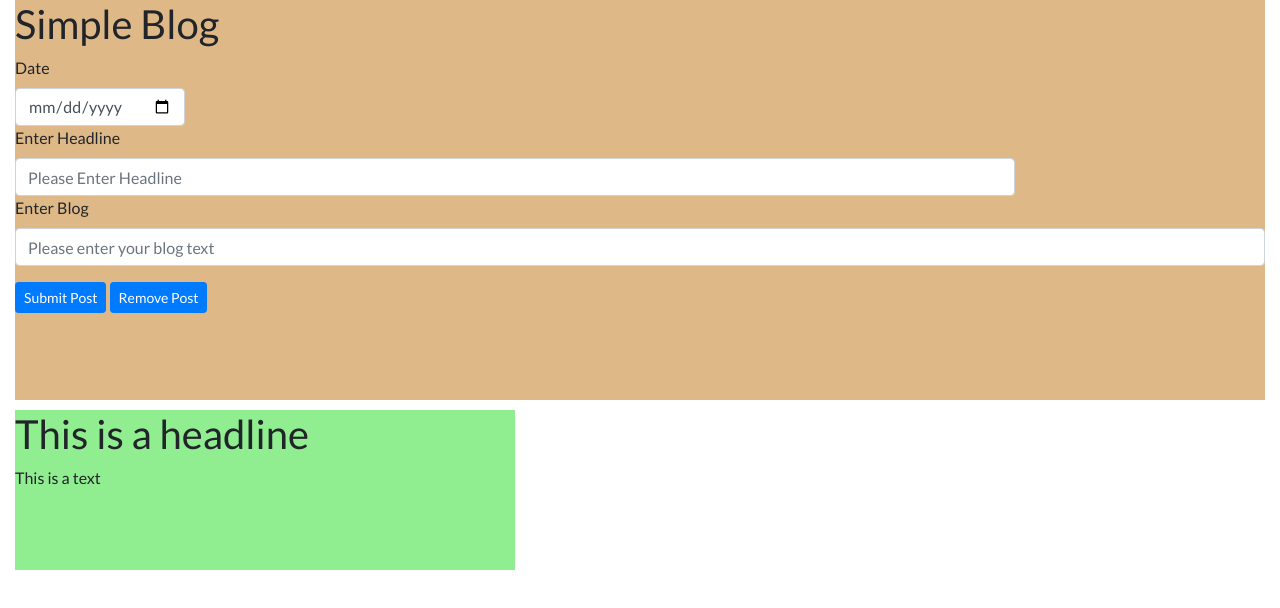
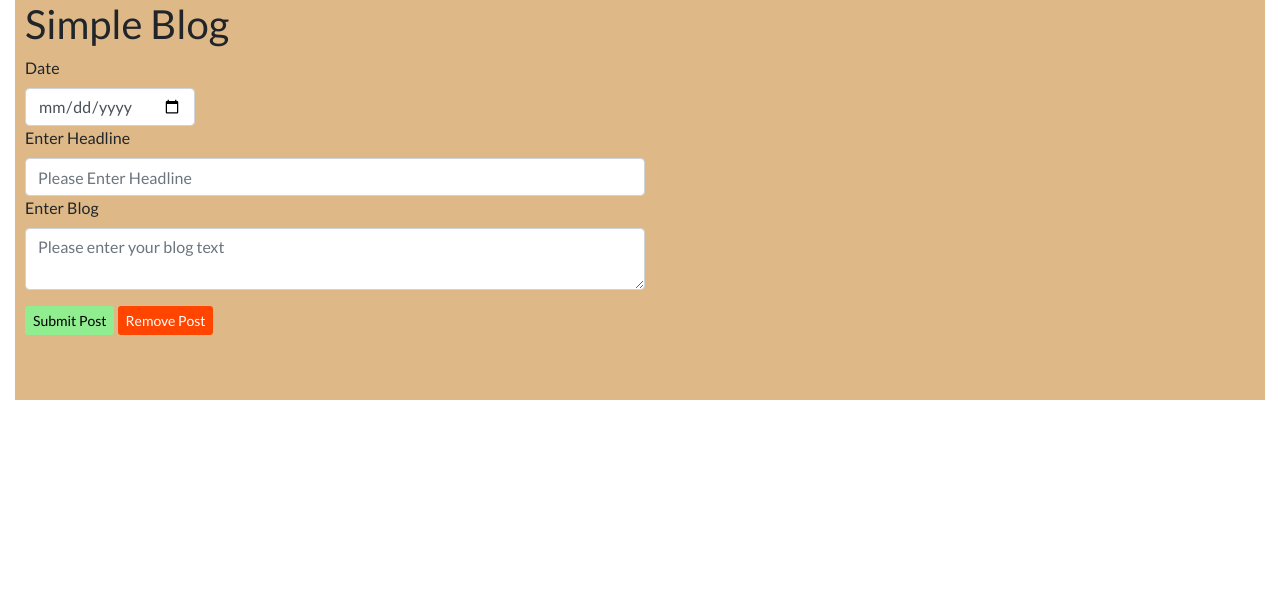
Before and after one commit to Alen002/SimpleBlog, a plain HTML site: page index.html in a window 1280 px wide. Drawn offline with nearby package versions, Linux system fonts and the light colour scheme.

Commit message:
adjusting the blog layout

```diff
--- a/index.html
+++ b/index.html
@@ -25,21 +25,13 @@
             <input type="text" class="form-control" id="inputHeadline" placeholder="Please Enter Headline">
 
             <label for="Blogtext">Enter Blog</label>
-            <input type="text" class="form-control" id="inputText" placeholder="Please enter your blog text">
+            <textarea class="form-control" id="inputText" placeholder="Please enter your blog text"></textarea>
         </div><!-- /End of form -->
 
-        <button type="button" onclick="createArticle()" class="btn btn-primary btn-sm">Submit Post</button>
-        <button type="button" onclick="removeArticle()" class="btn btn-primary btn-sm button">Remove Post</button>
+        <button type="button" onclick="createArticle()" class="btn btn-primary btn-sm" id="submit-button">Submit Post</button>
+        <button type="button" onclick="removeArticle()" class="btn btn-primary btn-sm button" id="remove-button">Remove Post</button>
     </div><!-- /End of header -->
 
-    <div id="section"><!-- Start of posting section -->
-        <article>
-            <h2 class="date"></h2>
-            <h1 class="headline">This is a headline</h1>
-            <p class="text">This is a text
-            </p>
-        </article>
-    </div><!-- /End of posting section -->
 </div><!-- /End of container-->
 
 <!-- Bootstrap and JS-->
--- a/style.css
+++ b/style.css
@@ -5,28 +5,40 @@
 }
 
 body {
-    background: lightblue;
     margin-left: 5px;
     margin-right: 5px;
 }
 
 #header {
     height: 400px;
+    padding-left: 10px;
     background-color: burlywood;
     margin-bottom: 10px;
 }
 
 article {  /* format for the new article */
     width: 40%;
-    background:lightgreen;
     height: 20vh;
     margin-bottom: 10px;
+    border-bottom: solid grey;
 }
+
 
 #inputDate {
     width: 170px;
 }
 
-#inputHeadline {
-    width: 80%;
+#inputHeadline, #inputText {
+    width: 50%;
 }
+
+#remove-button {
+    background: orangered;
+    border: none;
+}
+
+#submit-button {
+    background: lightgreen;
+    border: none;
+    color: black;
+}
```
